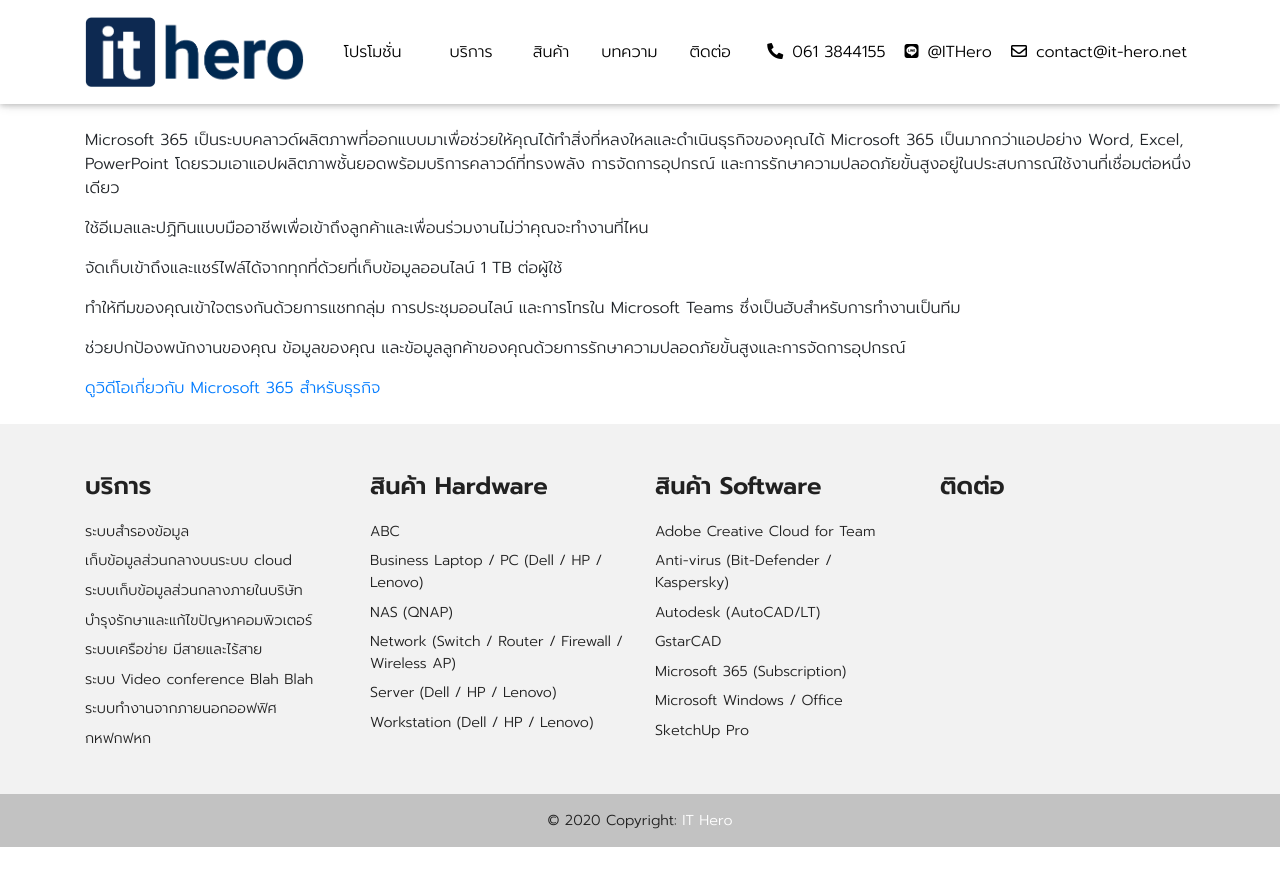
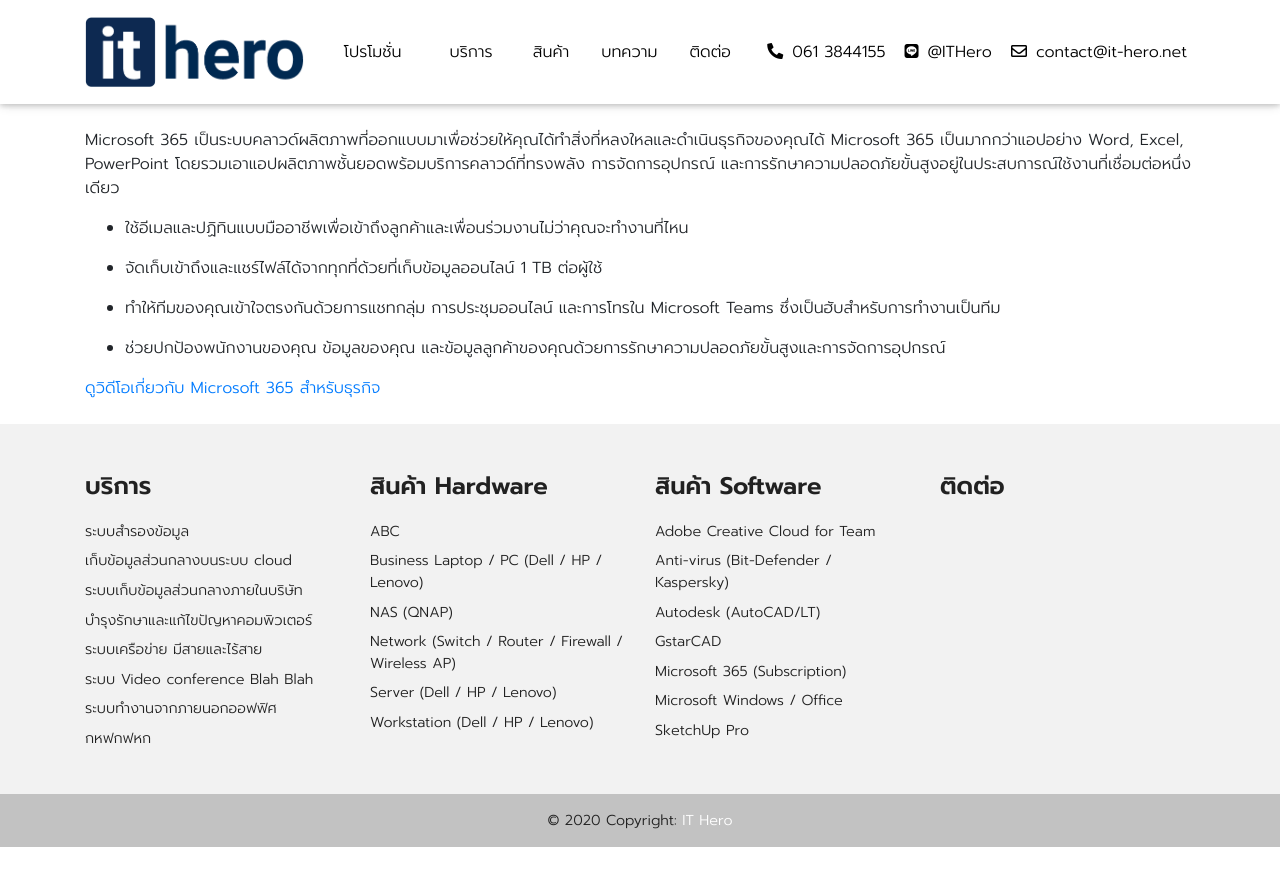
Before and after one commit to nexus2live-git/website-it-hero, a Jekyll site: the page built from _products_software/microsoft-365.md, in a window 1280 px wide. Shown: the top 886 px of the page. Built offline with Jekyll 4.4.1, drawn with Linux system fonts in a browser that asks for light colours; nearby versions of some CDN libraries.

```diff
--- a/_products_software/microsoft-365.md
+++ b/_products_software/microsoft-365.md
@@ -6,12 +6,12 @@ description: Microsoft 365
 ---
 Microsoft 365 เป็นระบบคลาวด์ผลิตภาพที่ออกแบบมาเพื่อช่วยให้คุณได้ทำสิ่งที่หลงใหลและดำเนินธุรกิจของคุณได้ Microsoft 365 เป็นมากกว่าแอปอย่าง Word, Excel, PowerPoint โดยรวมเอาแอปผลิตภาพชั้นยอดพร้อมบริการคลาวด์ที่ทรงพลัง การจัดการอุปกรณ์ และการรักษาความปลอดภัยขั้นสูงอยู่ในประสบการณ์ใช้งานที่เชื่อมต่อหนึ่งเดียว
 
-ใช้อีเมลและปฏิทินแบบมืออาชีพเพื่อเข้าถึงลูกค้าและเพื่อนร่วมงานไม่ว่าคุณจะทำงานที่ไหน
+* ใช้อีเมลและปฏิทินแบบมืออาชีพเพื่อเข้าถึงลูกค้าและเพื่อนร่วมงานไม่ว่าคุณจะทำงานที่ไหน
 
-จัดเก็บเข้าถึงและแชร์ไฟล์ได้จากทุกที่ด้วยที่เก็บข้อมูลออนไลน์ 1 TB ต่อผู้ใช้
+* จัดเก็บเข้าถึงและแชร์ไฟล์ได้จากทุกที่ด้วยที่เก็บข้อมูลออนไลน์ 1 TB ต่อผู้ใช้
 
-ทำให้ทีมของคุณเข้าใจตรงกันด้วยการแชทกลุ่ม การประชุมออนไลน์ และการโทรใน Microsoft Teams ซึ่งเป็นฮับสำหรับการทำงานเป็นทีม
+* ทำให้ทีมของคุณเข้าใจตรงกันด้วยการแชทกลุ่ม การประชุมออนไลน์ และการโทรใน Microsoft Teams ซึ่งเป็นฮับสำหรับการทำงานเป็นทีม
 
-ช่วยปกป้องพนักงานของคุณ ข้อมูลของคุณ และข้อมูลลูกค้าของคุณด้วยการรักษาความปลอดภัยขั้นสูงและการจัดการอุปกรณ์
+* ช่วยปกป้องพนักงานของคุณ ข้อมูลของคุณ และข้อมูลลูกค้าของคุณด้วยการรักษาความปลอดภัยขั้นสูงและการจัดการอุปกรณ์
 
 > [ดูวิดีโอเกี่ยวกับ Microsoft 365 สำหรับธุรกิจ](https://www.microsoft.com/th-th/videoplayer/embed/RE4qPma?autoplay=true)
```
